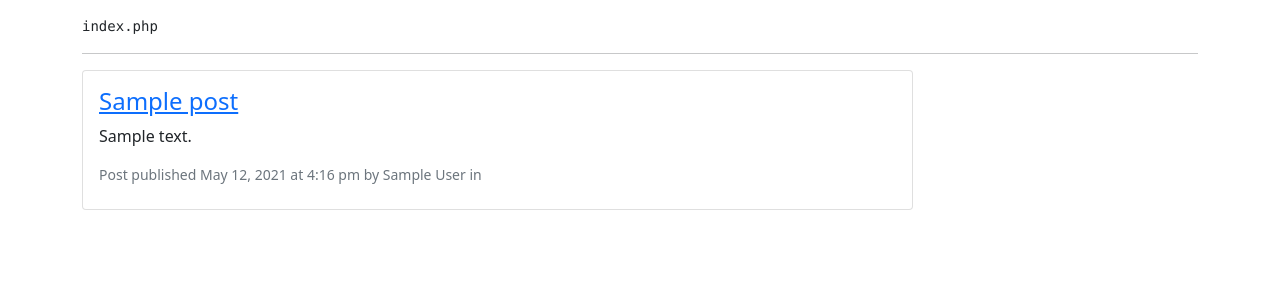
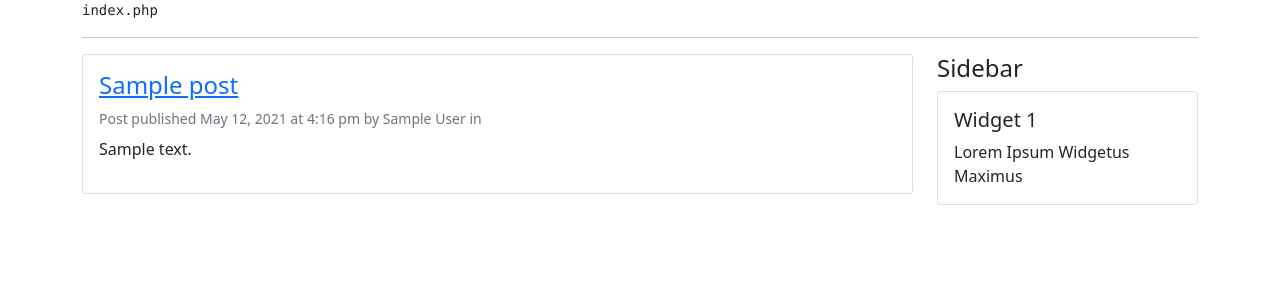
Before and after one commit to ShakirSalman/recept_theme, a WordPress theme: template index.php in a window 1280 px wide. Shown: the part 56-356 px from the top of the page. Run offline with PHP 8.4 and a stand-in for WordPress, Linux system fonts and the light colour scheme; the site name, menu and one post (Sample post) are stand-ins, and other content is empty.

Commit message:
Create  sidebar.php and add it into index.php

```diff
--- a/index.php
+++ b/index.php
@@ -2,14 +2,14 @@
 get_header();
 ?>
 
-<main class="container mt-3">
+<div class="container">
 
 	<pre>index.php</pre>
 
 	<hr />
 
 	<div class="row">
-		<div class="col-md-9 content">
+		<div class="col-md-9">
 			<!-- Do we have any posts to display? -->
 			<?php if (have_posts()) : ?>
 				<!-- Yay, we has posts do display! -->
@@ -18,8 +18,23 @@ get_header();
 					<?php
 						// Load next post to display
 						the_post();
-						get_template_part('template-parts/content', 'excerpt');
 					?>
+					<article class="card mb-4">
+						<div class="card-body">
+							<h2 class="card-title h4">
+								<a href="<?php the_permalink(); ?>">
+									<?php the_title(); ?>
+								</a>
+							</h2>
+							<div class="card-meta text-muted small mb-2">
+								Post published <?php echo get_the_date(); ?> at <?php the_time(); ?> by <?php the_author(); ?> in <?php the_category(', '); ?>
+							</div>
+
+							<div class="card-text">
+								<?php the_excerpt(); ?>
+							</div>
+						</div>
+					</article>
 					<!-- End post -->
 				<?php endwhile; ?>
 			<?php else: ?>
@@ -27,8 +42,12 @@ get_header();
 			<?php endif; ?>
 		</div><!-- /.col-md-9 -->
 
+		<div class="col-md-3">
+			<?php include('sidebar.php'); ?>
+		</div><!-- /.col-md-3 -->
+
 	</div><!-- /.row -->
-</main><!-- /.container -->
+</div><!-- /.container -->
 
 <?php
 get_footer();
--- /dev/null
+++ b/sidebar.php
@@ -0,0 +1,8 @@
+<h2 class="h4">Sidebar</h2>
+
+<div class="card mb-4">
+	<div class="card-body">
+		<div class="card-title h5">Widget 1</div>
+		<p class="mb-0">Lorem Ipsum Widgetus Maximus</p>
+	</div>
+</div>
```
